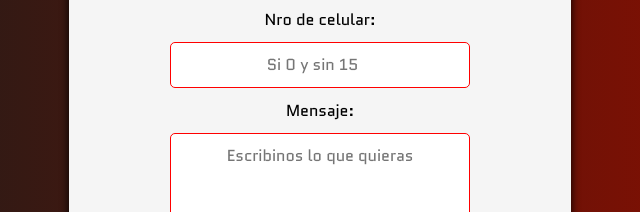
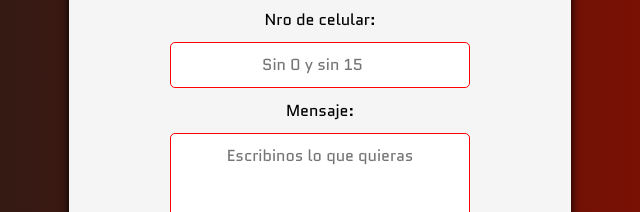
Before and after one commit to dtaormina/detaquilla, a website: page pages/contacto.html in a window 1280 px wide. Shown: the part 432-644 px from the top of the page, 320-960 px from the left. Drawn offline with nearby package versions, Linux system fonts and the light colour scheme.

Commit message:
correccion en placeholder de contacto

```diff
--- a/pages/contacto.html
+++ b/pages/contacto.html
@@ -78,7 +78,7 @@
                         </div>
                         <div>
                             <label class="label">Nro de celular:</label>
-                            <input class="input" type="number" placeholder="Si 0 y sin 15" required>
+                            <input class="input" type="number" placeholder="Sin 0 y sin 15" required>
                         </div>
                         <div>
                             <label class="label">Mensaje:</label>
```
